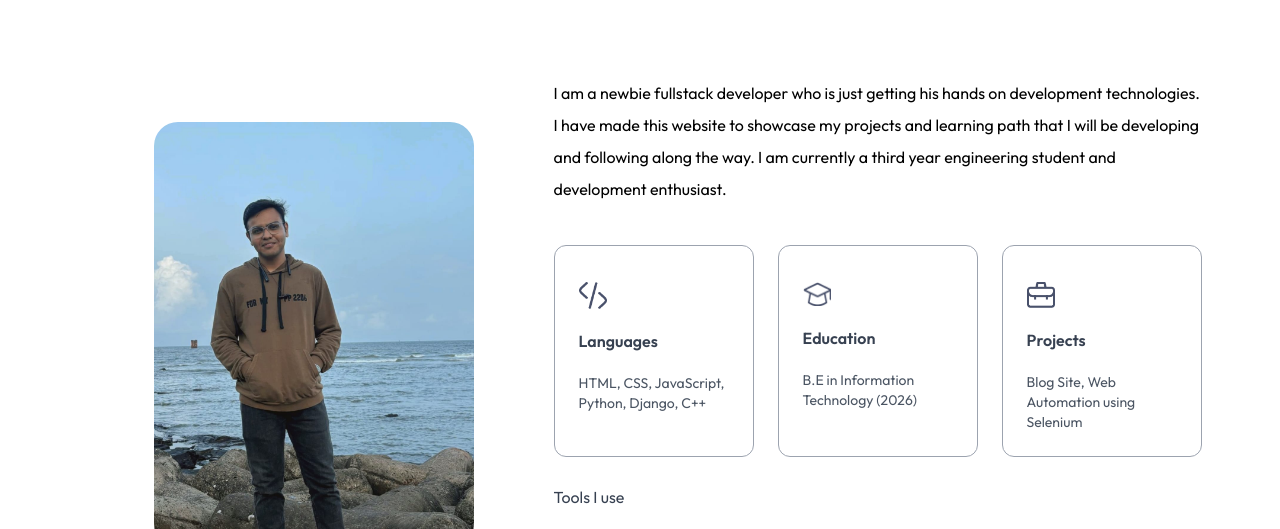
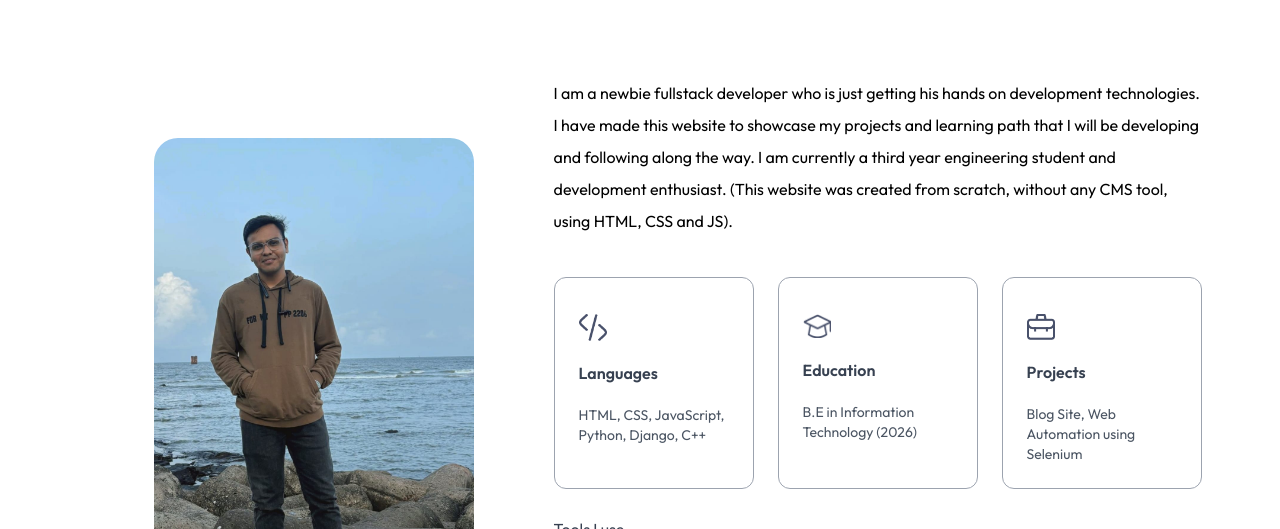
Before and after one commit to wthxrsh/portfolio, a plain HTML site: page index.html in a window 1280 px wide. Shown: the part 927-1456 px from the top of the page. Drawn offline with nearby package versions, Linux system fonts and the light colour scheme; a web font is replaced by a local one.

Commit message:
Add files via upload

```diff
--- a/index.html
+++ b/index.html
@@ -71,6 +71,7 @@
         </div>
         <div class="flex-1">
             <p class="mb-10 max-w-2xl"> I am a newbie fullstack developer who is just getting his hands on development technologies. I have made this website to showcase my projects and learning path that I will be developing and following along the way. I am currently a third year engineering student and development enthusiast.
+                (This website was created from scratch, without any CMS tool, using HTML, CSS and JS).
             </p>
 
             <ul class="grid grid-cols-1 sm:grid-cols-auto gap-6 max-w-2xl">
```
